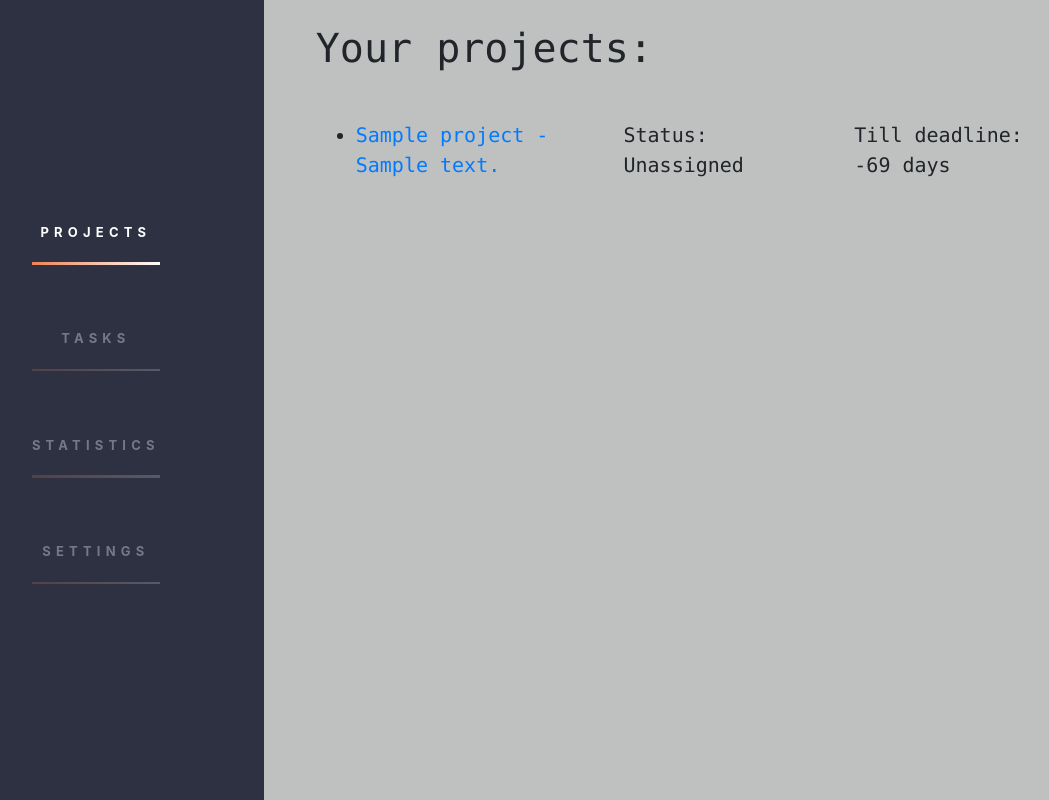
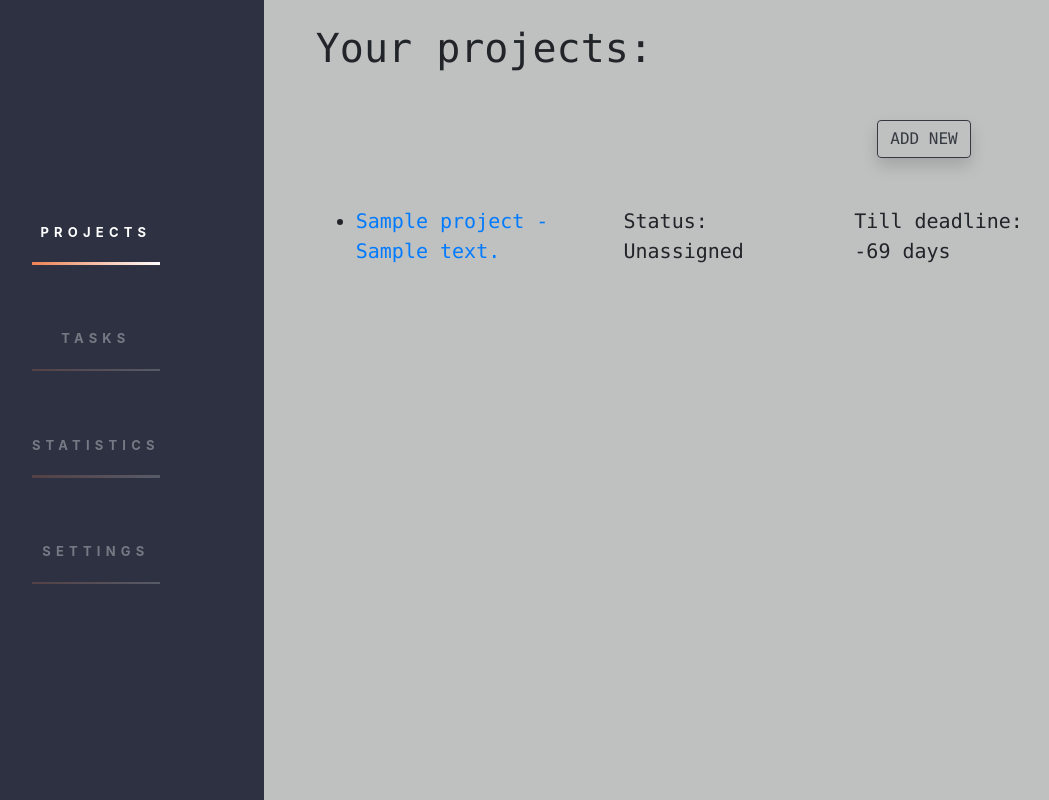
Before and after one commit to astDeniss/pmpro, a Django app: page /projects/ in a window 1280 px wide. Shown: the whole page, without its empty margins (56-1105 px from the left). Run offline with Django 3.2, Linux system fonts and the light colour scheme; a user stored in the database is signed in; tables that the repository leaves empty hold one stand-in row (values such as "Sample post"); some libraries are stand-ins or nearby versions.

Commit message:
added button/link on projects page to create new projects

```diff
--- a/PMpro/templates/projects.html
+++ b/PMpro/templates/projects.html
@@ -5,8 +5,12 @@
 {% block content %}
     <div class="ml-5">
         <h1 class="mb-5"> Your projects: </h1>
+        <div class="col-9 mb-5 d-flex flex-row-reverse">
+            <a href="{% url 'add-project' %}" class="btn btn-outline-dark w-10 shadow">ADD NEW</a>
+        </div>
         {% for object in object_list %}
             <div class="row">
+
                 <div class="col-4">
                     <ul>
                         <li> <a href="#">{{ object }}</a> </li>
```
